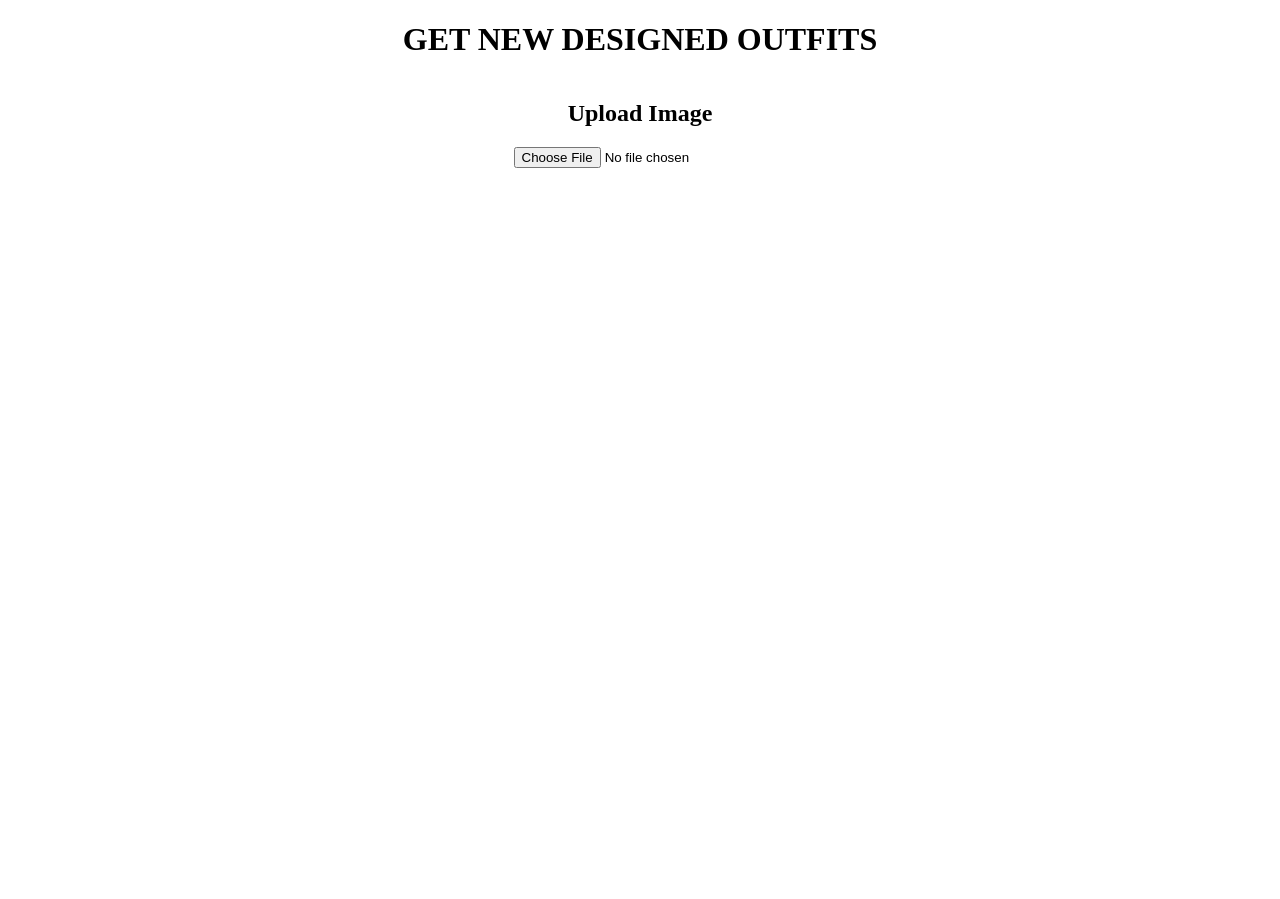
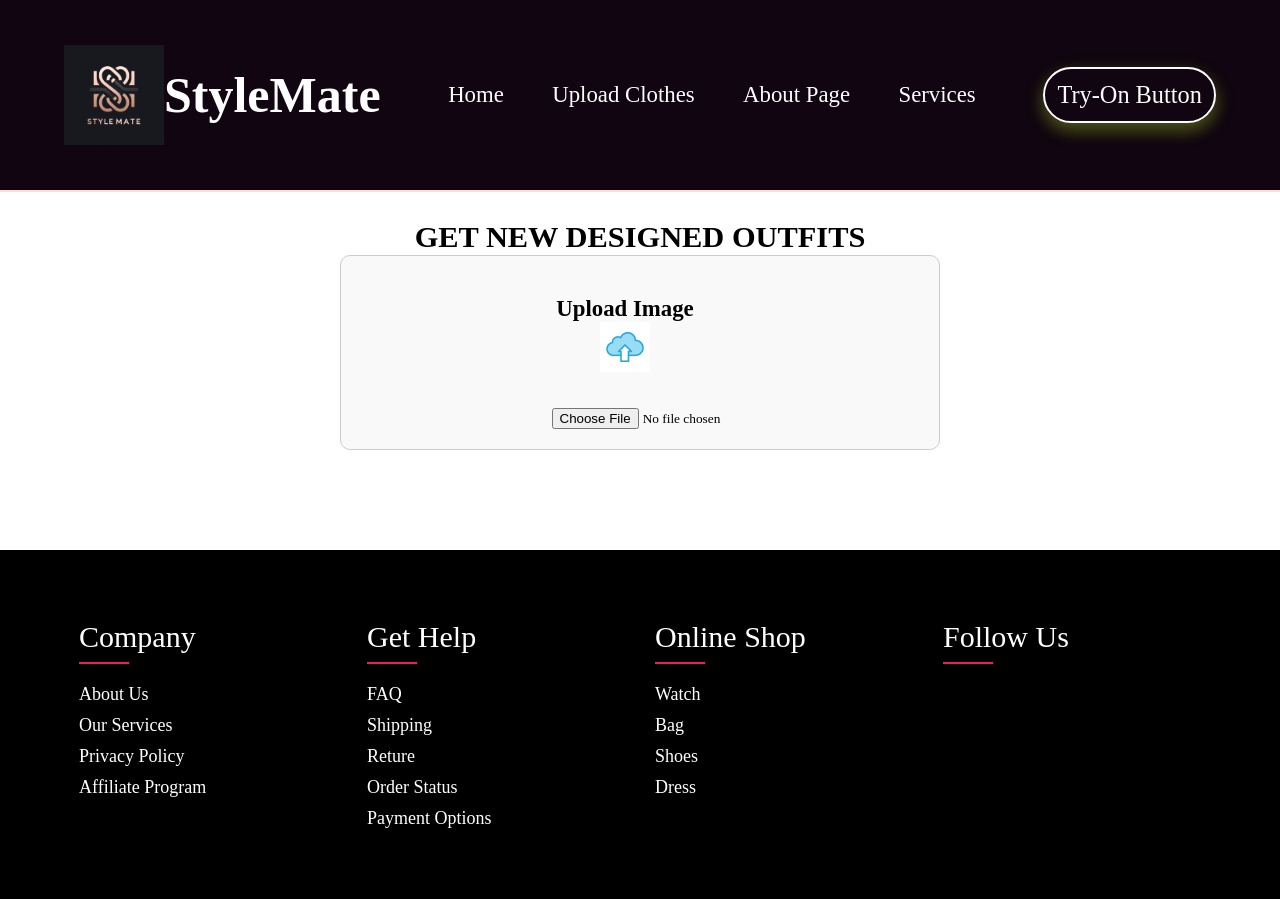
Before and after one commit to Anamikasaini21/NetNinjas, a Flask app: page /upload.html in a window 1280 px wide. Before the commit the page ends 168 px from the top, so only its background shows below. Run offline with Flask 3, Linux system fonts and the light colour scheme.

Commit message:
update upload page

```diff
--- a/templates/upload.html
+++ b/templates/upload.html
@@ -1,68 +1,3 @@
-<!-- <!DOCTYPE html>
-<html lang="en">
-
-<head>
-    <meta charset="UTF-8">
-    <meta name="viewport" content="width=device-width, initial-scale=1.0">
-    <title>Document</title>
-    <link rel="stylesheet" href="up_img_style.css">
-</head>
-
-<body>
-     <header>
-        <div class="container header-container">
-            <a href="#" class="header-logo logo"><img src="logo.jpeg" alt="" width="100px" height="100px"
-                    viewBox="0 0 486.572 486.572">
-                <h1>NetNinjas</h1>
-            </a>
-            <ul class="nav-list header-nav-list">
-                <li class="list-items"><a href="#">Home</a></li>
-                <li class="list-items"><a href="./about/about.html">Upload Clothes</a></li>
-                <li class="list-items"><a href="./refugee page/refugee_page.html">Result Page</a></li>
-                <li class="list-items"><a href="">Services</a></li>
-            </ul>
-            <button class="donate-btn-header">Donate Now</button>
-        </div>
-    </header> -->
-<!-- <main>
-        <h1>Upload and Display Image</h1>
-        <form action="/upload" method="POST" enctype="multipart/form-data">
-            <input type="file" name="file" id="imageInput" accept="image/*">
-            <input type="submit" value="Submit">
-        </form>
-    </main>
-    <footer>
-        <div class="container footer-container">
-            <div class="icons">
-                <a href="" class="fb-icon footer-icons"><i class="bx bxl-facebook-square"></i></a>
-                <a href="" class="twitter-icon footer-icons"><i class="bx bxl-twitter"></i></a>
-                <a href="" class="insta-icon footer-icons"><i class="bx bxl-instagram"></i></a>
-                <a href="" class="youtube-icon footer-icons"><i class="bx bxl-youtube"></i></a>
-            </div>
-            <div class="footer-nav-items">
-                <a href="./about/about.html">About</a>
-                <a href="">Services</a>
-                <a href="./refugee page/refugee_page.html">Refugee Page</a>
-
-            </div>
-        </div>
-    </footer>
-    <script>
-        document.getElementById('imageInput').addEventListener('change', function() {
-          var file = this.files[0];
-          if (file) {
-            var reader = new FileReader();
-            reader.onload = function(e) {
-              document.getElementById('imagePreview').style.backgroundImage = 'url(' + e.target.result + ')';
-            };
-            reader.readAsDataURL(file);
-          }
-        });
-      </script>
-</body>
-
-</html> -->
-
 <!DOCTYPE html>
 <html lang="en">
 
@@ -70,9 +5,128 @@
     <meta charset="UTF-8" />
     <meta name="viewport" content="width=device-width, initial-scale=1.0" />
     <title>Image Upload</title>
-    <!-- <link rel="stylesheet" href="/static/image_upload.css"> -->
     <style>
-        .container {
+        :root{
+    /* --dark-blue-shade:rgb(218, 114, 178) ; */
+    --dark-blue-shade:hsl(300, 52%, 4%) ;
+    --light-blue-shade: #ffddd2;
+    --dark-text-color: navy;
+    --hover-color: rgb(40, 129, 154);
+    --largest-breakpoint : 1500px;
+    --medium-breakpoint: 900px;
+    --smallest-breakpoint: 400px;
+    --pure-white-shade: #FFFFFF;
+    --largest-font-size: 2.5rem;
+    --medium-font-size: 1.5rem;
+    --small-font-size: 1rem;
+    --large-font-size: 2rem;
+
+}
+
+html {
+    font-size: 95%;
+}
+
+
+*{
+    margin: 0;
+    padding: 0;
+    box-sizing: border-box;
+    font-family: serif;
+    list-style: none;
+    text-decoration: none;
+
+}
+body{
+    width: 100%;
+    min-height: 750x;
+
+}
+
+header{
+
+    background-color: var(--dark-blue-shade);
+    display: flex;
+    justify-content: center;
+    align-items: center;
+    padding: 20px 0;
+    position: fixed;
+    z-index: 2;
+    top: 0;
+    left: 0;
+    width: 100%;
+    border-bottom: 2px solid var(--light-blue-shade);
+
+
+}
+.container{
+    width: 90%;
+}
+.header-container{
+    display: flex;
+    justify-content: space-between;
+    align-items: center;
+    height:150px;
+}
+.logo h1{
+    color: var(--pure-white-shade);
+    font-size: var(--largest-font-size);
+}
+
+.header-logo{
+    display: flex;
+    align-items: center;
+}
+
+.header-nav-list{
+    width: 50%;
+    display: flex;
+    justify-content: space-around;
+    align-items: center;
+}
+.header-nav-list a{
+    font-size: var(--medium-font-size);
+    font-family: 500;
+    color: var(--pure-white-shade);
+    position: relative;
+}
+
+
+.header-nav-list a::after{
+    content: "";
+    width: 0;
+    height: 3px;
+    background-color: white;
+    position: absolute;
+    left: 0;
+    bottom: -10px;
+    transition: 0.3s ease;
+}
+.header-nav-list a:hover::after{
+    width: 100%;
+}
+.try-btn-header{
+    background-color: transparent;
+    font-size: 1.6rem;
+    padding: 0.5em;
+    border-radius: 30px;
+    border: 2px solid var(--pure-white-shade);
+    color: var(--pure-white-shade);
+    box-shadow: 0 8px 16px 0 rgba(196, 241, 31, 0.2), 0 6px 20px 0 rgba(202, 239, 52, 0.19);
+}
+
+.try-btn-header a{
+    color: #ffffff;
+}
+
+.try-btn-header:hover{
+    background-color: var(--hover-color);
+}
+        .mainContainer{
+              margin-top: 220px;
+
+        }
+        .cont1 {
             max-width: 600px;
             margin: 0 auto;
             padding: 20px;
@@ -85,29 +139,175 @@
             justify-content: center;
             align-items: center;
             display: flex;
+            gap: 20px;
+            margin-top: 20px;
+        }
+
+        .inner-div {
+            display: flex;
+            align-items: center;
+            justify-content: center;
             flex-direction: column;
-            margin-top: 20px;
+        }
+
+        #image-upload {
+            padding-left: 80px;
         }
 
         #image-preview {
             max-width: 300px;
             max-height: 300px;
             margin-top: 10px;
+            margin-left: 10px;
         }
+
+        .upl {
+            width: 50px;
+        }
+
+        .footer-icons{
+    color: white;
+    font-size: var(--largest-font-size);
+}
+.footer{
+    background-color: black;
+    padding: 70px 0;
+    color: white;
+    width:100%;
+    margin-top: 100px;
+
+}
+.footer-container{
+    margin:auto;
+    color: #ffffff;
+}
+ul{
+    list-style: none;
+    color: #ffffff;
+}
+.row{
+    display:flex;
+    flex-wrap:wrap;
+}
+.footer-col{
+    width:25%;
+    padding:0 15px;
+}
+.footer-col h4{
+    font-size: 30px;
+    color:#ffffff;
+    text-transform: capitalize;
+    margin-bottom:30px;
+    font-weight: 500;
+    position: relative;
+
+}
+.footer-col h4::before{
+    content:'';
+    position:absolute;
+    left:0;
+    bottom:-10px;
+    background-color: #e91e63;
+    height:2px;
+    box-sizing:border-box;
+    width:50px;
+}
+
+.footer-col ul li:not(:last-child){
+    margin-bottom: 10px;
+}
+.footer-col ul li a{
+    font-size: 18px;
+    text-transform: capitalize;
+    color: #ffffff;
+}
     </style>
 </head>
 
 <body>
+
+    <header>
+        <div class = "container header-container">
+            <!-- <a href="#" class="header-logo logo"><img src="../resources/heart-in-hands-svgrepo-com.svg" alt=""> -->
+                <a href="#" class="header-logo logo"><img src="../static/logo.jpg.jpeg" alt="" width="100px" height="100px" viewBox="0 0 486.572 486.572">
+            <h1 style="font-size: 50px;">StyleMate</h1></a>
+            <ul class="nav-list header-nav-list">
+                <li class="list-items"><a href="#">Home</a></li>
+                <li class="list-items"><a href="upload.html">Upload Clothes</a></li>
+                <li class="list-items"><a href="./refugee page/refugee_page.html">About Page</a></li>
+                <li class="list-items"><a href="">Services</a></li>
+            </ul>
+            <button class="try-btn-header"><a href="Tryon2D.html">Try-On Button</a></button>
+        </div>
+    </header>
+
+
+    <div class="mainContainer">
+
     <h1 style="text-align: center;">GET NEW DESIGNED OUTFITS</h1>
     <div class="cont1">
         <div class="div1">
-            <h2>Upload Image</h2>
-            <input type="file" id="image-upload" accept="image/*" />
+            <div class="inner-div">
+                <h2>Upload Image</h2>
+                <img src="./static/uplpng.jpg" class="upl" alt="image"><br><br>
+                <input type="file" id="image-upload" accept="image/*" />
+            </div>
             <div id="image-preview"></div>
         </div>
     </div>
+
+    <footer class="footer">
+        <div class="container footer-container">
+           <div class="row">
+
+            <div class="footer-col">
+                <h4>Company</h4>
+                <ul>
+                    <li><a href="#">about us</a></li>
+                    <li><a href="#">our services</a></li>
+                    <li><a href="#">privacy policy</a></li>
+                    <li><a href="#">affiliate program</a></li>
+                </ul>
+            </div>
+
+            <div class="footer-col">
+                <h4>get help</h4>
+                <ul>
+                    <li><a href="#">FAQ</a></li>
+                    <li><a href="#">shipping</a></li>
+                    <li><a href="#">reture</a></li>
+                    <li><a href="#">order status</a></li>
+                    <li><a href="#">payment options</a></li>
+                </ul>
+            </div>
+            <div class="footer-col">
+                <h4>online shop</h4>
+                <ul>
+                    <li><a href="#">watch</a></li>
+                    <li><a href="#">bag</a></li>
+                    <li><a href="#">shoes</a></li>
+                    <li><a href="#">dress</a></li>
+                </ul>
+            </div>
+            <div class="footer-col">
+                <h4>follow us</h4>
+               <div class="social-links">
+                <a href="" class="fb-icon footer-icons"><i class="bx bxl-facebook-square"></i></a>
+                <a href="" class="twitter-icon footer-icons"><i class="bx bxl-twitter"></i></a>
+                <a href="" class="insta-icon footer-icons"><i class="bx bxl-instagram"></i></a>
+                <a href="" class="youtube-icon footer-icons"><i class="bx bxl-youtube"></i></a>
+               </div>
+            </div>
+
+
+           </div>
+
+
+
+        </div>
+    </footer>
+
     <script>
-
         const imageUpload = document.getElementById('image-upload');
         const imagePreview = document.getElementById('image-preview');
 
@@ -120,8 +320,15 @@
                     image.src = e.target.result;
                     image.style.maxWidth = '100%';
                     image.style.maxHeight = '100%';
-                    imagePreview.innerHTML = ''; // Clear previous image
-                    imagePreview.appendChild(image);
+                    image.onload = function () {
+                        const aspectRatio = image.width / image.height;
+                        const newHeight = 300;
+                        const newWidth = newHeight * aspectRatio;
+                        imagePreview.innerHTML = '';
+                        imagePreview.appendChild(image);
+                        imagePreview.style.width = newWidth + 'px';
+                        imagePreview.style.height = newHeight + 'px';
+                    };
                 };
                 reader.readAsDataURL(file);
             } else {
@@ -129,7 +336,6 @@
             }
         });
     </script>
-    <!-- <script src="script.js"></script> -->
 </body>
 
 </html>
```
Also changed, not shown: static/Tryon2D.js (+1 -8 lines), static/uplpng.jpg (added).
